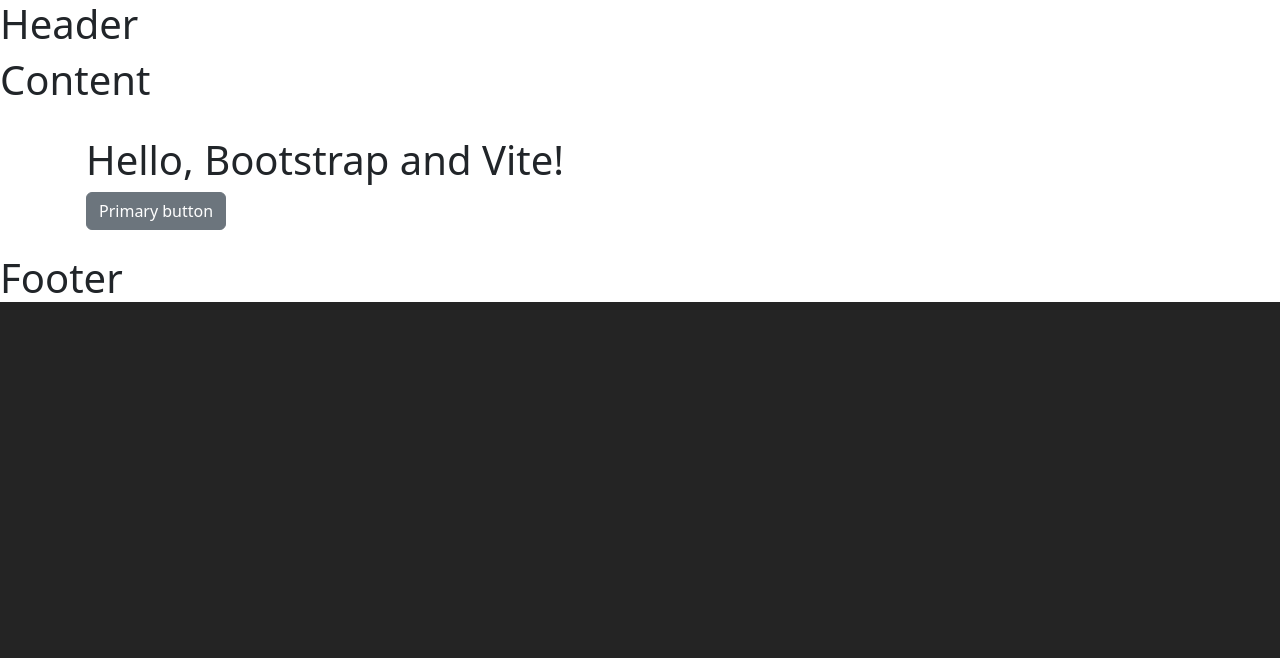
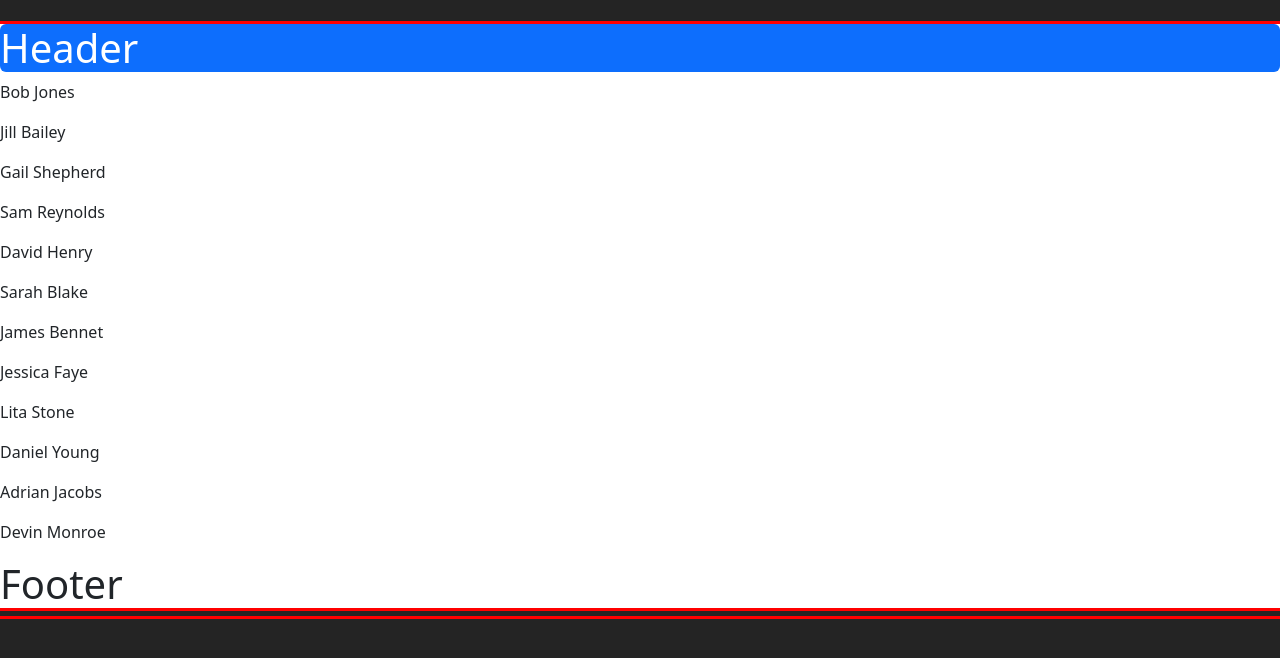
Before and after one commit to Khalidltf/team-member-allocation, a React (Vite) app: page / in a window 1280 px wide. Shown: the top 658 px of the page. Built offline with nearby package versions, Linux system fonts and the light colour scheme.

Commit message:
implement the useState Hook in a functional component

```diff
--- a/src/App.jsx
+++ b/src/App.jsx
@@ -1,6 +1,6 @@
 import { useState } from 'react'
 import Header from './components/Header'
-import Content from './components/Content'
+import Employees from './components/Employees'
 import Footer from './components/Footer'
 
 
@@ -17,7 +17,7 @@
   return (
     <>
       <Header/>
-      <Content/>
+      <Employees/>
       <Footer/>
     </>
   )
--- a/src/components/Content.jsx
+++ /dev/null
@@ -1,16 +0,0 @@
-const Content = () => {
-
-
-  return (
-      <main>
-        <h1>Content</h1>
-        <div className="container py-4 px-3 mx-auto">
-          <h1>Hello, Bootstrap and Vite!</h1>
-          <button className="btn btn-secondary">Primary button</button>
-        </div>
-      </main>
-  )
-}
-
-
-export default Content
--- /dev/null
+++ b/src/components/Employees.jsx
@@ -0,0 +1,99 @@
+import {useState} from 'react'
+
+
+const Employees = () => {
+
+  const [employees, setEmployees] = useState([{
+    id: 1,
+    fullName: "Bob Jones",
+    designation: "JavaScript Developer",
+    gender: "male",
+    teamName: "TeamA"
+  },
+  {
+    id: 2,
+    fullName: "Jill Bailey",
+    designation: "Node Developer",
+    gender: "female",
+    teamName: "TeamA"
+  },
+  {
+    id: 3,
+    fullName: "Gail Shepherd",
+    designation: "Java Developer",
+    gender: "female",
+    teamName: "TeamA"
+  },
+  {
+    id: 4,
+    fullName: "Sam Reynolds",
+    designation: "React Developer",
+    gender: "male",
+    teamName: "TeamB"
+  },
+  {
+    id: 5,
+    fullName: "David Henry",
+    designation: "DotNet Developer",
+    gender: "male",
+    teamName: "TeamB"
+  },
+  {
+    id: 6,
+    fullName: "Sarah Blake",
+    designation: "SQL Server DBA",
+    gender: "female",
+    teamName: "TeamB"
+  },
+  {
+    id: 7,
+    fullName: "James Bennet",
+    designation: "Angular Developer",
+    gender: "male",
+    teamName: "TeamC"
+  },
+  {
+    id: 8,
+    fullName: "Jessica Faye",
+    designation: "API Developer",
+    gender: "female",
+    teamName: "TeamC"
+  },
+  {
+    id: 9,
+    fullName: "Lita Stone",
+    designation: "C++ Developer",
+    gender: "female",
+    teamName: "TeamC"
+  },
+  {
+    id: 10,
+    fullName: "Daniel Young",
+    designation: "Python Developer",
+    gender: "male",
+    teamName: "TeamD"
+  },
+  {
+    id: 11,
+    fullName: "Adrian Jacobs",
+    designation: "Vue Developer",
+    gender: "male",
+    teamName: "TeamD"
+  },
+  {
+    id: 12,
+    fullName: "Devin Monroe",
+    designation: "Graphic Designer",
+    gender: "male",
+    teamName: "TeamD"
+  }])
+
+  return (
+    <main>
+      {employees.map(employee=><p key={employee.id}>{employee.fullName}</p>)}
+    </main>
+  )
+}
+
+
+export default Employees
--- a/src/components/Header.jsx
+++ b/src/components/Header.jsx
@@ -3,7 +3,7 @@
 
   return (
       <header>
-        <h1>Header</h1>
+        <h1 className='mt-4 p5 bg-primary text-white rounded' >Header</h1>
       </header>
   )
 }
--- a/src/scss/_main.scss
+++ b/src/scss/_main.scss
@@ -8,3 +8,8 @@
   background-color: rgb(36, 36, 36);
 
 }
+
+
+html, body {
+  outline: 3px solid red;
+}
```
